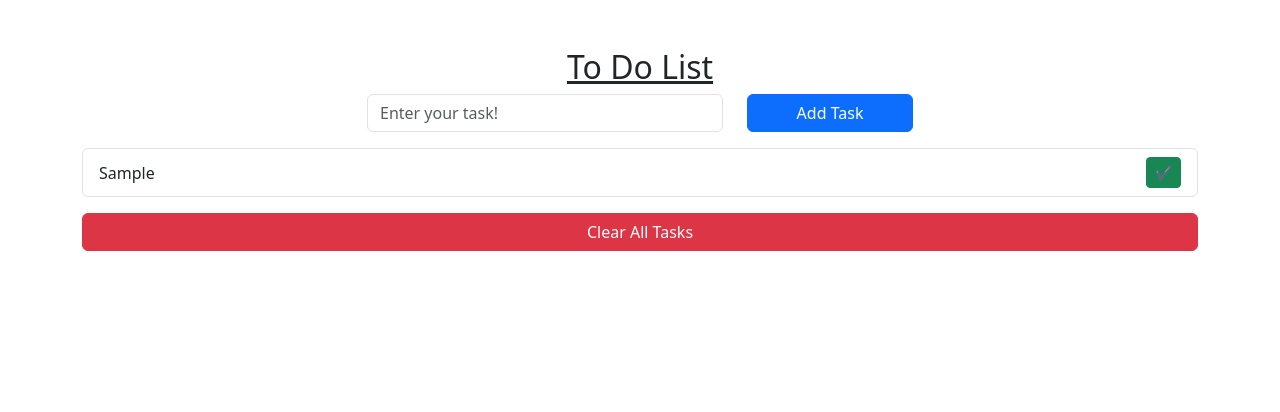
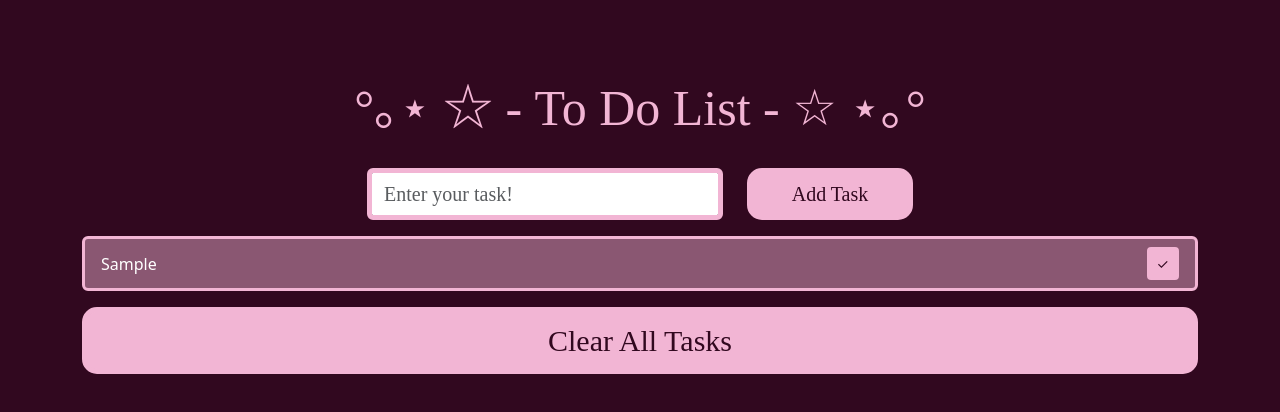
Before and after one commit to sofiarashid/todolisttutorial, a plain HTML site: page index.html in a window 1280 px wide. Both pictures are taken after typing "Sample" into the empty fields and a click on the button "Add Task". Drawn offline with nearby package versions, Linux system fonts and the light colour scheme; a web font is replaced by a local one.

Commit message:
day 2 in class - done with html and basic js, started colors and fonts in css

```diff
--- a/index.html
+++ b/index.html
@@ -12,20 +12,22 @@
             integrity="sha384-sRIl4kxILFvY47J16cr9ZwB07vP4J8+LH7qKQnuqkuIAvNWLzeN8tE5YBujZqJLB"
             crossorigin="anonymous"
         />
+        <link rel="stylesheet" href="styles.css"/>
+        <link rel="stylesheet" href="https://use.typekit.net/gpw1gdb.css">
     </head>
 
     <body>
         <header></header>
         <main class="container mt-5">
             <div class="row justify-content-center">
+                <h2 class="titlefont text-center">°｡⋆ ☆ - To Do List - ☆ ⋆｡°</h2>
                 <div class="col-md-8 col-lg-6">
-                    <h2 class="text-center"><u>To Do List</u></h2>
                     <div class="row">
                         <div class="col-8">
-                            <input type="text" id="taskInput" class="form-control" placeholder="Enter your task!"/>
+                            <input type="text" id="taskInput" class="form-control entertaskbutton" placeholder="Enter your task!"/>
                         </div>
                         <div class="col-4">
-                            <button id="addTaskBtn" class="btn btn-primary w-100">Add Task</button>
+                            <button id="addTaskBtn" class="btn addtaskbutton w-100">Add Task</button>
                         </div>
                     </div>
                 </div>
@@ -37,7 +39,7 @@
             </div>
             <div class="row">
                 <div class="col-12">
-                    <button id="clearTaskBtn" class="btn btn-danger w-100 mt-3">Clear All Tasks</button>
+                    <button id="clearTaskBtn" class="btn clearalltasksbutton w-100 mt-3">Clear All Tasks</button>
                 </div>
             </div>
 
--- a/script.js
+++ b/script.js
@@ -31,8 +31,20 @@ function displayTasks() {
             'align-items-center'
         )
         //set inner html of the list item with a task and remove button
-        li.innerHTML = `${task} <button class='btn btn-success btn-sm' onclick='removeTask(${index})'>✔</button>`
+        li.innerHTML = `${task} <button class='btn checkmarkbutton btn-sm' onclick='removeTask(${index})'>✓</button>`
         //append the new task list to the html
         taskList.appendChild(li)
     })
 }
+
+function removeTask(index) {
+    //remove a single task from the array using index
+    tasks.splice(index, 1)
+    //update task list display
+    displayTasks()
+}
+
+document.getElementById('clearTaskBtn').addEventListener('click', function() {
+    tasks = []
+    displayTasks()
+})
--- a/styles.css
+++ b/styles.css
@@ -0,0 +1,73 @@
+body {
+    background-color: #31081F;
+}
+/*----------------------------------------------------------------------------------*/
+/*add task button fonts + colors & change on hover*/
+.btn.addtaskbutton{
+    background-color: #F2B5D4;
+    color: #31081F;
+    font-size: 20px;
+    border-radius: 15px;
+    border: 5px solid #F2B5D4;
+    font-family: "meursault-variable", serif;
+    font-variation-settings: 'wdth' 100, 'wght' 700;
+}
+.btn.addtaskbutton:hover {
+    background-color: #31081F;
+    color: #F2B5D4;
+}
+/*----------------------------------------------------------------------------------*/
+/*clear all tasks button fonts + colors & change on hover*/
+.btn.clearalltasksbutton {
+    background-color: #F2B5D4;
+    color: #31081F;
+    font-size: 30px;
+    border-radius: 15px;
+    border: 5px solid #F2B5D4;
+    font-family: "meursault-variable", serif;
+    font-variation-settings: 'wdth' 100, 'wght' 700;
+}
+
+.btn.btn.clearalltasksbutton:hover {
+    background-color: #31081F;
+    color: #F2B5D4;
+}
+/*----------------------------------------------------------------------------------*/
+/* title font + colors + margins */
+.titlefont {
+    color: #F2B5D4;
+    font-family: "ltc-hess-monoblack", serif;
+    font-weight: 400;
+    font-style: bold;
+    font-size: 50px;
+    margin: 30px;
+}
+/*----------------------------------------------------------------------------------*/
+/*enter your task input box styling - fonts + colors*/
+.entertaskbutton {
+    color: #31081F;
+    font-size: 20px;
+    font-style: bold;
+    border: 5px solid #F2B5D4;
+    font-family: "meursault-variable", serif;
+    font-variation-settings: 'wdth' 100, 'wght' 700;
+}
+/*----------------------------------------------------------------------------------*/
+/*task item styling - background and border colors*/
+.list-group-item {
+    color: white;
+    background-color: #F2B5D475;
+    border: 3px solid #F2B5D4;
+}
+/*----------------------------------------------------------------------------------*/
+/*checkmark button styling - pink and maroon on hover*/
+.btn.checkmarkbutton {
+    background-color: #F2B5D4;
+    color: #31081F;
+    border: 2px solid #F2B5D4;
+}
+.btn.checkmarkbutton:hover {
+    background-color: #31081F;
+    color: #F2B5D4;
+}
+/*----------------------------------------------------------------------------------*/
```
